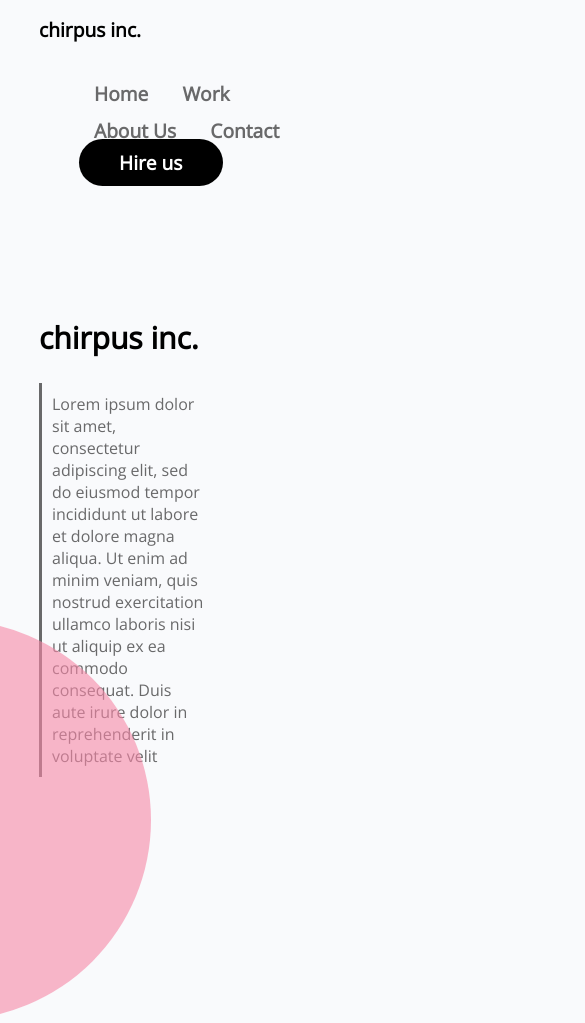
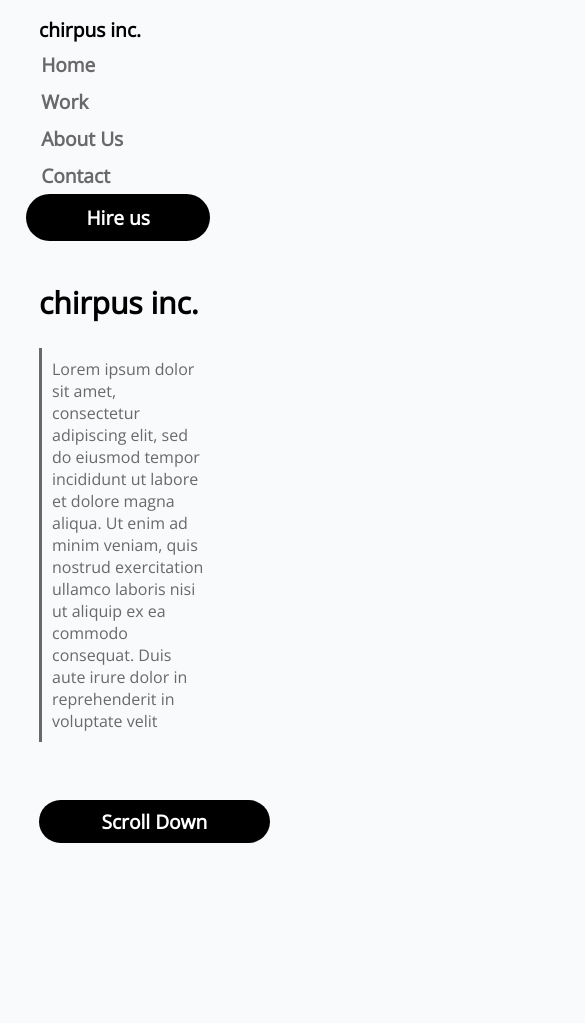
Before and after one commit to MilesOfRoses/Lab-1-submission, a plain HTML site: page index.html in a window 390 px wide. Shown: the top 1023 px of the page, 585 px wide, since content can reach past the window. After the commit the page ends 844 px from the top, so only its background shows below. Drawn offline with nearby package versions, Linux system fonts and the light colour scheme.

Commit message:
fixed error in the nav, added mobile media queries

```diff
--- a/css/style.css
+++ b/css/style.css
@@ -13,8 +13,6 @@ li {
     font-size: 1.2rem;
     font-weight: 800;
 }
-
-
 
 h1 {
     float: left;
@@ -101,3 +99,39 @@ li, p {
     top: 0px;
     left: 500px;
 }
+
+@media only screen and (max-width: 768px) {
+    #purple, #pink, #yellow{
+        display: none;
+    }
+
+    li {
+        display: block;
+    }
+
+    ul {
+        float: left;
+        position: relative;
+        top: 30px;
+        margin-left: -155px;
+        width: 59%;
+    }
+
+    #scroll {
+        top: 50px;
+        left: 0%;
+        padding: 8px 20% 8px 20%;
+    }
+
+    #selected {
+        text-align: center;
+        /* padding: 8px 25% 8px 25%; */
+    }
+
+    main {
+        margin-top: 30px;
+    }
+    a {
+        text-decoration: none;
+    }
+}
--- a/index.html
+++ b/index.html
@@ -15,7 +15,7 @@
             <a href="#"><li>Work</li></a>
             <a href="#"><li>About Us</li></a>
             <a href="#"><li>Contact</li></a>
-            <a href="#"<li id="selected">Hire us</li></a>
+            <a href="#"></a><li id="selected">Hire us</li></a>
         </ul>
     </nav>
     <main>
```
